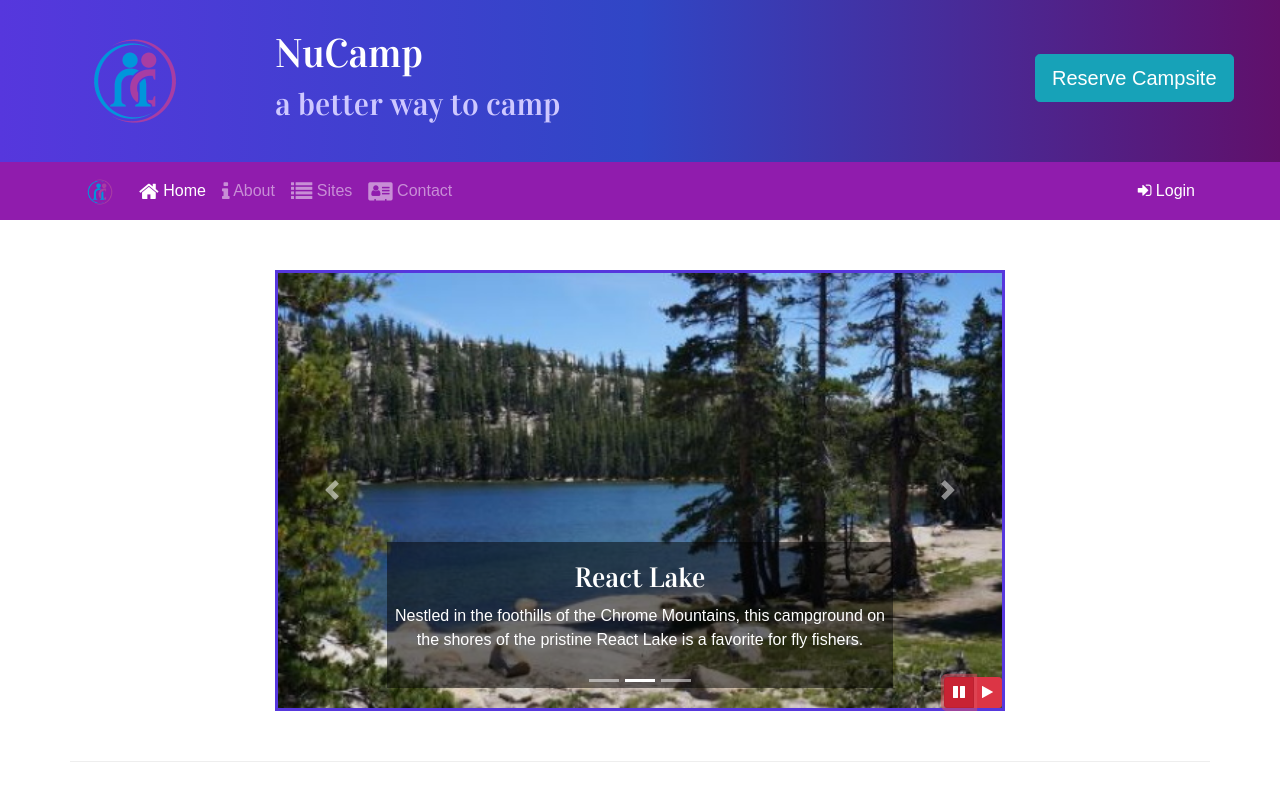
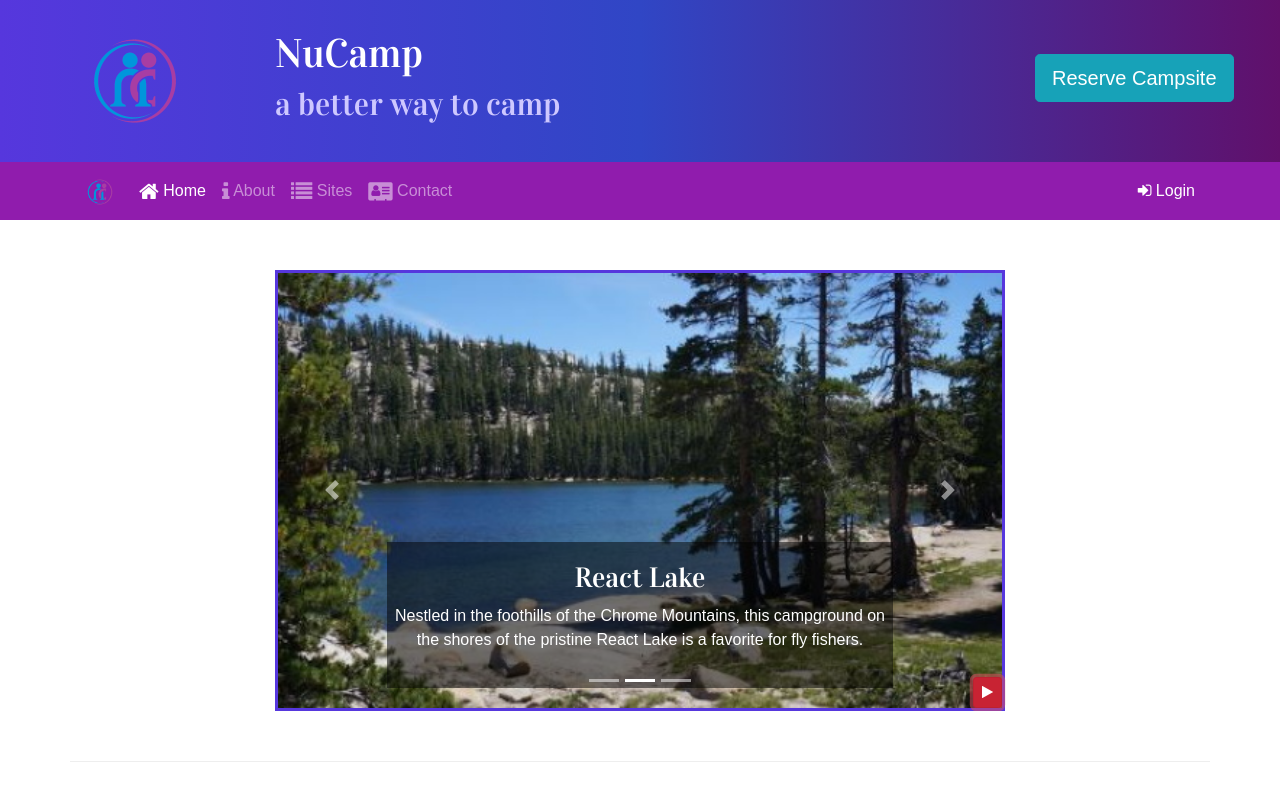
Before and after one commit to sengvang1/NuCamp-Review, a website: page index.html in a window 1280 px wide. Both pictures are taken after a click on the button 959 px from the left and 692 px from the top of the page. Shown: the top 800 px of the page. Drawn offline with nearby package versions, Linux system fonts and the light colour scheme.

Commit message:
Bootstrap and jQery Part2

```diff
--- a/index.html
+++ b/index.html
@@ -191,14 +191,9 @@
                         <span class="carousel-control-next-icon"></span>
                         <span class="sr-only">Next</span>
                     </a>
-                    <div class="btn-group" id="carouselButton">
-                        <button class="btn btn-danger btn-sm" id=carouselPause>
-                            <i class="fa fa-pause"></i>
-                        </button>
-                        <button class="btn btn-danger btn-sm" id="carouselPlay">
-                            <i class="fa fa-play"></i>
-                        </button>
-                    </div>
+                    <button class="btn btn-danger btn-sm" id=carouselButton>
+                        <i class="fa fa-pause"></i>
+                    </button>
                 </div>
             </div>
         </div>
@@ -286,13 +281,18 @@
       <script>
           $ (function() {
               $(".carousel").carousel( {interval: 2000} );
-              $("#carouselPause").click(function() {
-                  $(".carousel").carousel("pause");
+              $("#carouselButton").click(function() {
+                  if ($("#carouselButton").children("i").hasClass("fa-pause")) {
+                      $(".carousel").carousel("pause");
+                      $("#carouselButton").children("i").removeClass("fa-pause");
+                      $("#carouselButton").children("i").addClass("fa-play");
+                  } else {
+                      $(".carousel").carousel("cycle");
+                      $("#carouselButton").children("i").removeClass("fa-play");
+                      $("#carouselButton").children("i").addClass("fa-pause");
+                  }
               });
-              $("#carouselPlay").click(function(){
-                  $(".carousel").carousel("cycle");
-              });
-          })
+          });
       </script>
 
 </body>
```
